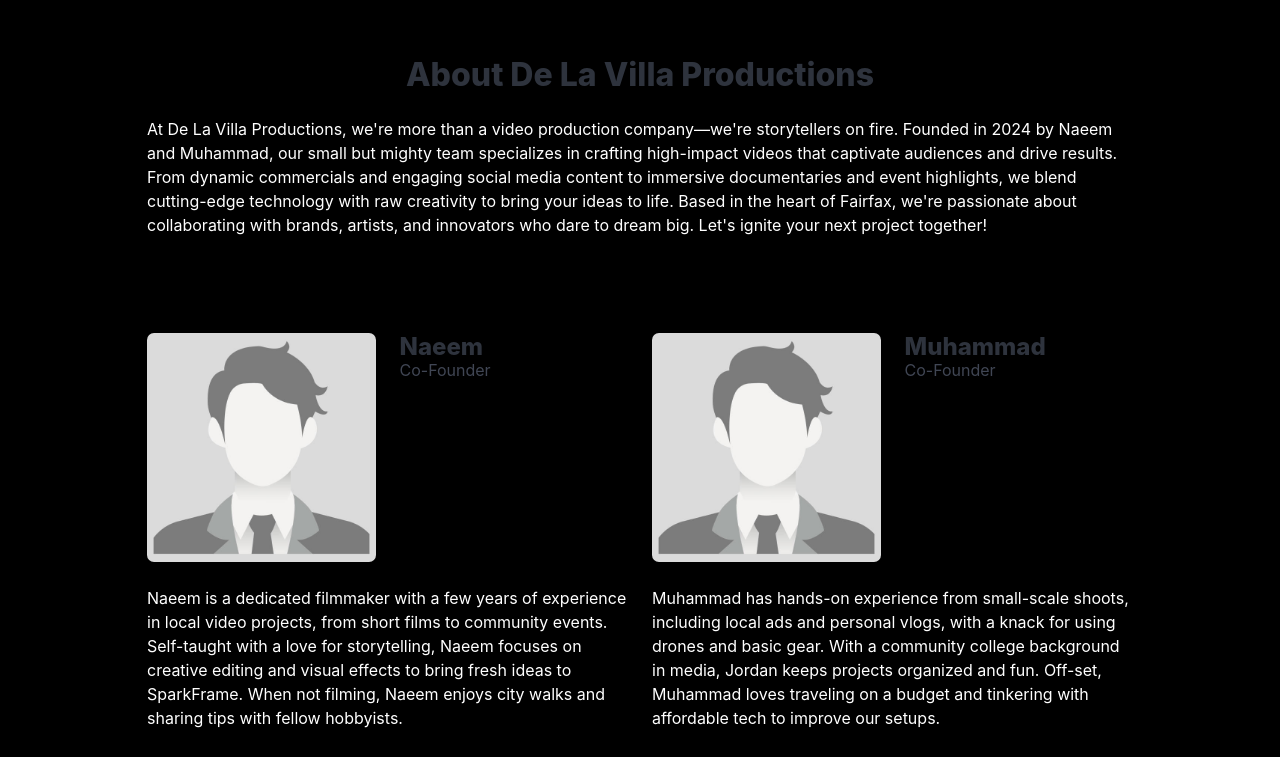
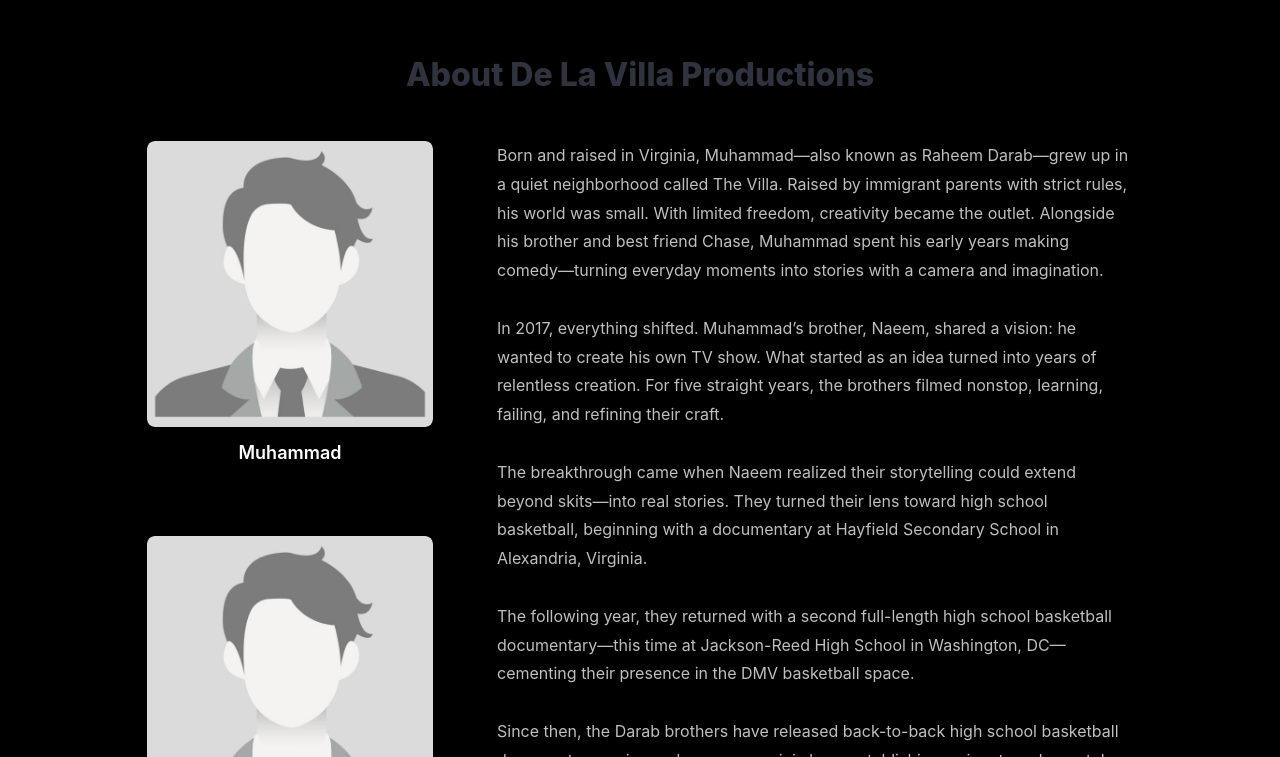
Before and after one commit to yaserhdev/de-la-villa-productions, a website: page about.html in a window 1280 px wide. Shown: the part 43-800 px from the top of the page. Drawn offline with Linux system fonts and the light colour scheme.

Commit message:
Inserted client text

```diff
--- a/about.html
+++ b/about.html
@@ -26,74 +26,51 @@
                 <a class="navbar-item" href="index.html">Home</a>
                 <a class="navbar-item" href="about.html">About</a>
                 <a class="navbar-item" href="gallery.html">Gallery</a>
-                <!-- <a class="navbar-item" href="gallery-b.html">Gallery B</a> -->
                 <a class="navbar-item" href="shop.html">Shop</a>
                 <a class="navbar-item" href="contact.html">Contact</a>
             </div>
         </div>
     </nav>
-    <section class="section">
+
+    <section class="section about-section">
         <div class="container">
-            <h2 class="title has-text-centered">About De La Villa Productions</h2>
-            <p>At De La Villa Productions, we're more than a video production company—we're storytellers on fire. Founded
-                in 2024 by Naeem and Muhammad, our small but mighty team specializes in crafting high-impact videos that
-                captivate audiences and drive results. From dynamic commercials and engaging social media content to
-                immersive documentaries and event highlights, we blend cutting-edge technology with raw creativity to
-                bring your ideas to life. Based in the heart of Fairfax, we're passionate about collaborating with
-                brands, artists, and innovators who dare to dream big. Let's ignite your next project together!</p>
-        </div>
-    </section>
-    <section class="section">
-        <div class="container">
-            <div class="columns">
-                <div class="column">
-                    <div class="columns is-multiline">
-                        <div class="column is-half">
-                            <figure class="image is-square">
-                                <img src="headshot.jpg" alt="Naeem">
-                            </figure>
-                        </div>
-                        <div class="column is-half">
-                            <h3 class="title is-4">Naeem</h3>
-                            <h4 class="subtitle is-6">Co-Founder</h4>
-                        </div>
-                        <div class="column is-full">
-                            <p>Naeem is a dedicated filmmaker with a few years of experience in local video projects,
-                                from short
-                                films to community events. Self-taught with a love for storytelling, Naeem focuses on
-                                creative
-                                editing and visual effects to bring fresh ideas to SparkFrame. When not filming, Naeem
-                                enjoys
-                                city walks and sharing tips with fellow hobbyists.</p>
-                        </div>
+            <h2 class="title has-text-centered pb-5">About De La Villa Productions</h2>
+
+            <div class="columns is-variable is-8">
+                <!-- Text Column - Shows first on mobile -->
+                <div class="column is-two-thirds-desktop about-text-column">
+                    <p class="about-text">
+                        Born and raised in Virginia, Muhammad—also known as Raheem Darab—grew up in a quiet neighborhood called The Villa. Raised by immigrant parents with strict rules, his world was small. With limited freedom, creativity became the outlet. Alongside his brother and best friend Chase, Muhammad spent his early years making comedy—turning everyday moments into stories with a camera and imagination.
+                        <br><br>
+                        In 2017, everything shifted. Muhammad’s brother, Naeem, shared a vision: he wanted to create his own TV show. What started as an idea turned into years of relentless creation. For five straight years, the brothers filmed nonstop, learning, failing, and refining their craft.
+                        <br><br>
+                        The breakthrough came when Naeem realized their storytelling could extend beyond skits—into real stories. They turned their lens toward high school basketball, beginning with a documentary at Hayfield Secondary School in Alexandria, Virginia.
+                        <br><br>
+                        The following year, they returned with a second full-length high school basketball documentary—this time at Jackson-Reed High School in Washington, DC—cementing their presence in the DMV basketball space.
+                        <br><br>
+                        Since then, the Darab brothers have released back-to-back high school basketball documentary series and numerous mini-docs, establishing a signature docu-style rooted in authenticity and culture. Today, they are working with Team Durant and expanding their vision beyond the DMV—bringing their storytelling to a national stage.
+                    </p>
+                </div>
+
+                <!-- Images Column - Shows second on mobile -->
+                <div class="column is-one-third-desktop about-images-column">
+                    <div class="founder-card">
+                        <figure class="image">
+                            <img src="headshot.jpg" alt="Muhammad">
+                        </figure>
+                        <p class="founder-name has-text-centered mt-3">Muhammad</p>
                     </div>
-                </div>
-                <div class="column">
-                    <div class="columns is-multiline">
-                        <div class="column is-half">
-                            <figure class="image is-square">
-                                <img src="headshot.jpg" alt="Muhammad">
-                            </figure>
-                        </div>
-                        <div class="column is-half">
-                            <h3 class="title is-4">Muhammad</h3>
-                            <h4 class="subtitle is-6">Co-Founder</h4>
-                        </div>
-                        <div class="column is-full">
-                            <p>Muhammad has hands-on experience from small-scale shoots, including local ads and
-                                personal vlogs,
-                                with a knack for using drones and basic gear. With a community college background in
-                                media,
-                                Jordan keeps projects organized and fun. Off-set, Muhammad loves traveling on a budget
-                                and
-                                tinkering with affordable tech to improve our setups.</p>
-                        </div>
+
+                    <div class="founder-card mt-5">
+                        <figure class="image">
+                            <img src="headshot.jpg" alt="Naeem">
+                        </figure>
+                        <p class="founder-name has-text-centered mt-3">Naeem</p>
                     </div>
                 </div>
             </div>
         </div>
     </section>
-
 
     <footer class="footer is-flex is-align-items-center is-justify-content-center mb-0 has-background-black">
         <div class="content has-text-centered">
--- a/styles.scss
+++ b/styles.scss
@@ -150,6 +150,68 @@ img {
         transform: scale(1.1);
         box-shadow: 0 8px 16px rgba(255, 255, 255, 0.3);
     }
+}
+
+// About Page Styles
+.about-section {
+  .about-text {
+    font-size: 1rem;
+    line-height: 1.8;
+    color: #BFBFBF;
+  }
+
+  .about-images-column {
+    display: flex;
+    flex-direction: column;
+    justify-content: space-between;
+  }
+
+  .founder-card {
+    .image {
+      border-radius: 8px;
+      overflow: hidden;
+
+      img {
+        width: 100%;
+        height: auto;
+        display: block;
+      }
+    }
+
+    .founder-name {
+      font-size: 1.125rem;
+      font-weight: 600;
+      color: white;
+    }
+  }
+
+  // Mobile: text comes first, images second (already default with Bulma)
+  // Desktop: images on left (25%), text on right (75%)
+  @media screen and (max-width: 599px) {
+    .about-text-column {
+      order: 1; // Text first on mobile
+    }
+
+    .about-images-column {
+      order: 2; // Images second on mobile
+      margin-top: 3rem;
+
+      .founder-card {
+        max-width: 300px;
+        margin: 0 auto;
+      }
+    }
+  }
+
+  @media screen and (min-width: 600px) {
+    .about-text-column {
+      order: 2; // Text on right on desktop
+    }
+
+    .about-images-column {
+      order: 1; // Images on left on desktop
+    }
+  }
 }
 
 .tabs {
```
Also changed, not shown: contact.html (+1 -1 lines), index.html (+12 -2 lines), styles.css, 1 other file.
